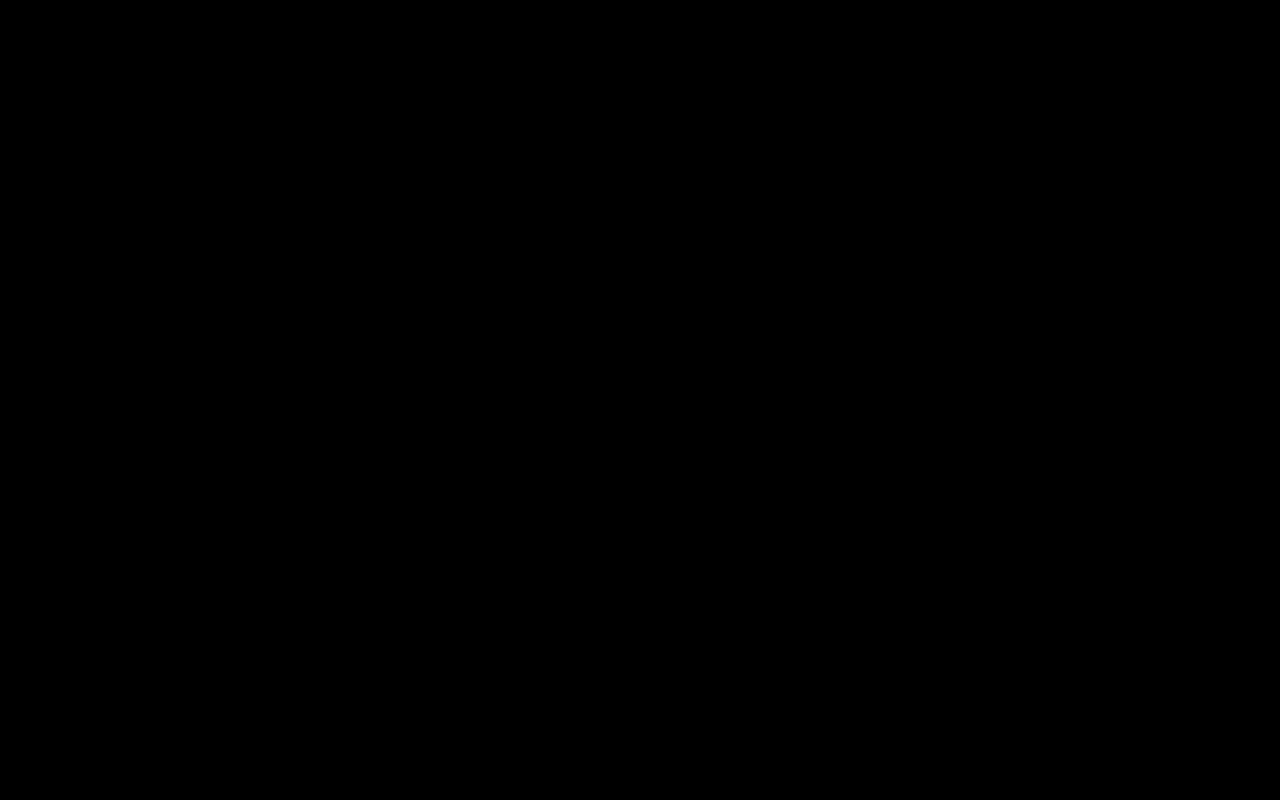
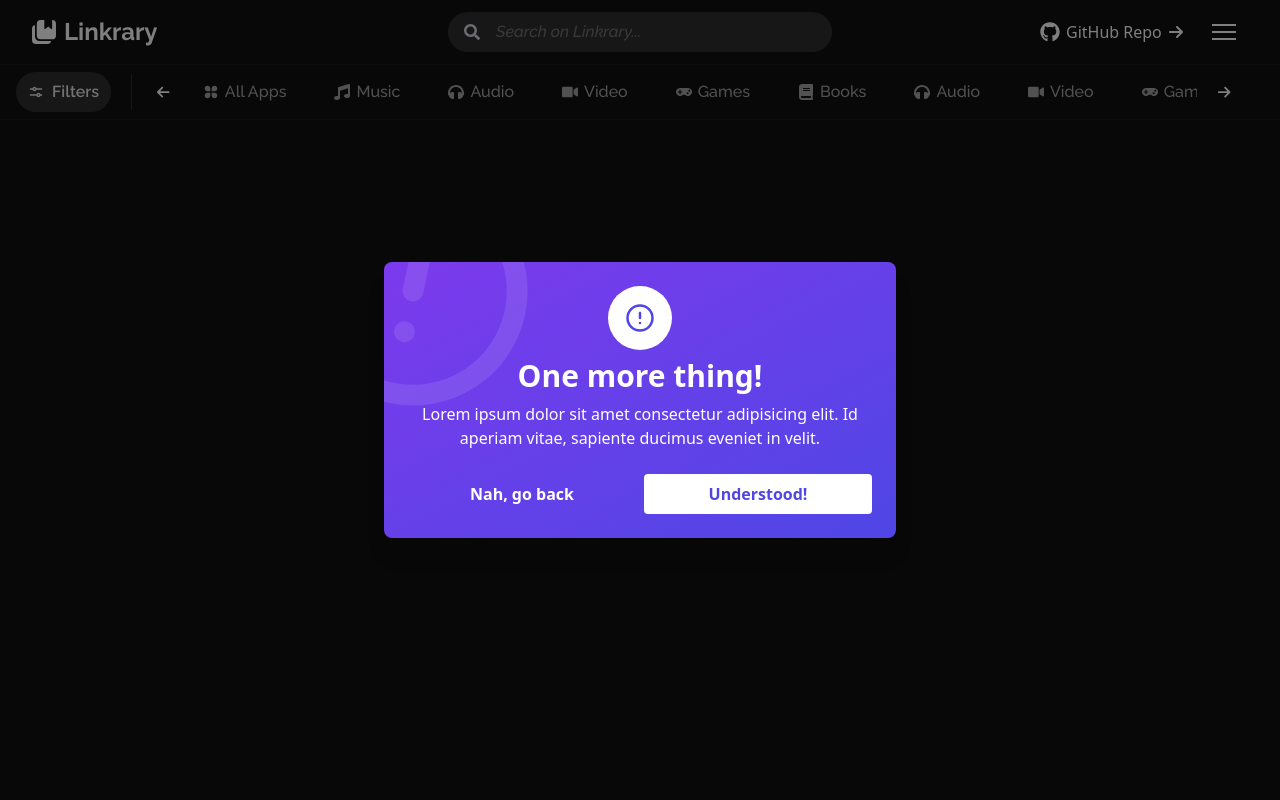
Before and after one commit to aibiansari/linkrary-vite-app, a React (Vite) app: page /Linkrary/saved in a window 1280 px wide. Both pictures are taken after a click on the button "Filters". Shown: the top 800 px of the page. Built offline with nearby package versions, Linux system fonts and the light colour scheme.

Commit message:
Filter Modal Skeleton added

```diff
--- a/package.json
+++ b/package.json
@@ -14,6 +14,7 @@
     "@radix-ui/react-slot": "^1.1.0",
     "class-variance-authority": "^0.7.0",
     "clsx": "^2.1.1",
+    "framer-motion": "^11.3.31",
     "hamburger-react": "^2.5.1",
     "lucide-react": "^0.428.0",
     "react": "^18.3.1",
--- a/src/components/ui/filterModal.tsx
+++ b/src/components/ui/filterModal.tsx
@@ -1,16 +1,58 @@
 import { useFilterButtonContext } from "@/contexts/FilterButtonContext";
+import { AnimatePresence, motion } from "framer-motion";
+import { FiAlertCircle } from "react-icons/fi";
 
 const FilterModal = () => {
-  const { buttonState } = useFilterButtonContext();
+  const { buttonState, setButtonState } = useFilterButtonContext();
 
   return (
-    <>
+    <AnimatePresence>
       {buttonState && (
-        <div className="z-50 h-screen w-screen flex items-center justify-center bg-black">
-          filterModal
-        </div>
+        <motion.div
+          initial={{ opacity: 0 }}
+          animate={{ opacity: 1 }}
+          exit={{ opacity: 0 }}
+          onClick={() => setButtonState(false)}
+          className="bg-black/50 p-8 fixed inset-0 z-50 grid place-items-center"
+        >
+          <motion.div
+            initial={{ scale: 0, rotate: "12.5deg" }}
+            animate={{ scale: 1, rotate: "0deg" }}
+            exit={{ scale: 0, rotate: "0deg" }}
+            onClick={(e) => e.stopPropagation()}
+            className="bg-gradient-to-br from-violet-600 to-indigo-600 text-white p-6 rounded-lg w-full max-w-lg shadow-xl cursor-default relative overflow-hidden"
+          >
+            <FiAlertCircle className="text-white/10 rotate-12 text-[250px] absolute z-0 -top-24 -left-24" />
+            <div className="relative z-10">
+              <div className="bg-white w-16 h-16 mb-2 rounded-full text-3xl text-indigo-600 grid place-items-center mx-auto">
+                <FiAlertCircle />
+              </div>
+              <h3 className="text-3xl font-bold text-center mb-2">
+                One more thing!
+              </h3>
+              <p className="text-center mb-6">
+                Lorem ipsum dolor sit amet consectetur adipisicing elit. Id
+                aperiam vitae, sapiente ducimus eveniet in velit.
+              </p>
+              <div className="flex gap-2">
+                <button
+                  onClick={() => setButtonState(false)}
+                  className="bg-transparent hover:bg-white/10 transition-colors text-white font-semibold w-full py-2 rounded"
+                >
+                  Nah, go back
+                </button>
+                <button
+                  onClick={() => setButtonState(false)}
+                  className="bg-white hover:opacity-90 transition-opacity text-indigo-600 font-semibold w-full py-2 rounded"
+                >
+                  Understood!
+                </button>
+              </div>
+            </div>
+          </motion.div>
+        </motion.div>
       )}
-    </>
+    </AnimatePresence>
   );
 };
 
--- a/src/components/ui/navbar.tsx
+++ b/src/components/ui/navbar.tsx
@@ -19,14 +19,14 @@ const Navbar = () => {
   const { buttonState, setButtonState } = useFilterButtonContext();
 
   return (
-    <nav className="bg-body fixed h-20 md:h-16 w-screen z-50 max-w-screen-2xl text-white px-4 md:px-8 flex flex-wrap items-center justify-between">
+    <nav className="bg-body fixed h-20 md:h-16 w-screen z-20 max-w-screen-2xl text-white px-4 md:px-8 flex flex-wrap items-center justify-between">
       <a
         href="/Linkrary/"
         className="flex-shrink-0 w-12 md:w-52 flex items-center gap-2 mb-2 md:mb-0"
       >
         <img src={logo} alt="Linkrary Logo" className="w-6 h-6" />
         <span className="hidden md:block text-2xl font-Raleway font-bold">
-          Lin<span className="italic">krary</span>
+          Linkrary
         </span>
       </a>
 
--- a/src/pages/Home.tsx
+++ b/src/pages/Home.tsx
@@ -3,7 +3,7 @@ import Navbar from "@/components/ui/navbar";
 import HorizontalScroll from "@/components/ui/ScrollX";
 import React from "react";
 
-const ResponsiveComponent: React.FC = () => {
+const Home: React.FC = () => {
   return (
     <div className="flex flex-col items-center min-h-screen">
       {/* Navbar */}
@@ -47,4 +47,4 @@ const ResponsiveComponent: React.FC = () => {
   );
 };
 
-export default ResponsiveComponent;
+export default Home;
--- a/src/pages/Saved.tsx
+++ b/src/pages/Saved.tsx
@@ -4,7 +4,7 @@ import Navbar from "@/components/ui/navbar";
 import HorizontalScroll from "@/components/ui/ScrollX";
 import React from "react";
 
-const Home: React.FC = () => {
+const Saved: React.FC = () => {
   return (
     <>
       <FilterModal />
@@ -31,4 +31,4 @@ const Home: React.FC = () => {
   );
 };
 
-export default Home;
+export default Saved;
```
Also changed, not shown: 1 other file (tests, documents, lock files or other folders).
